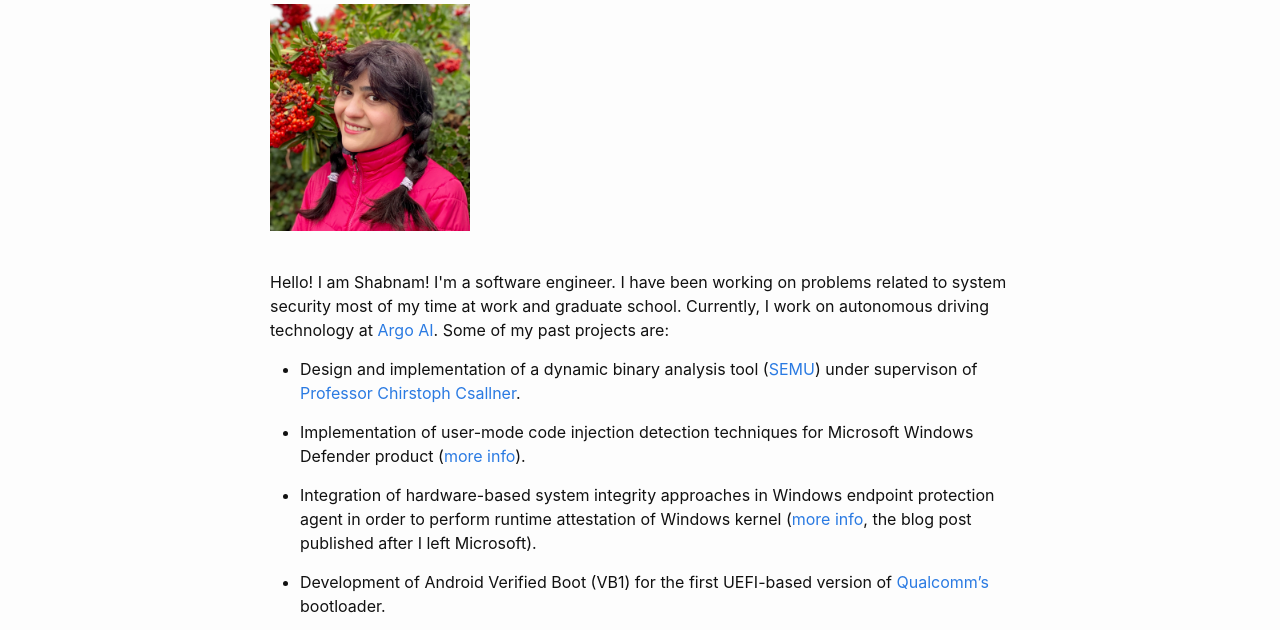
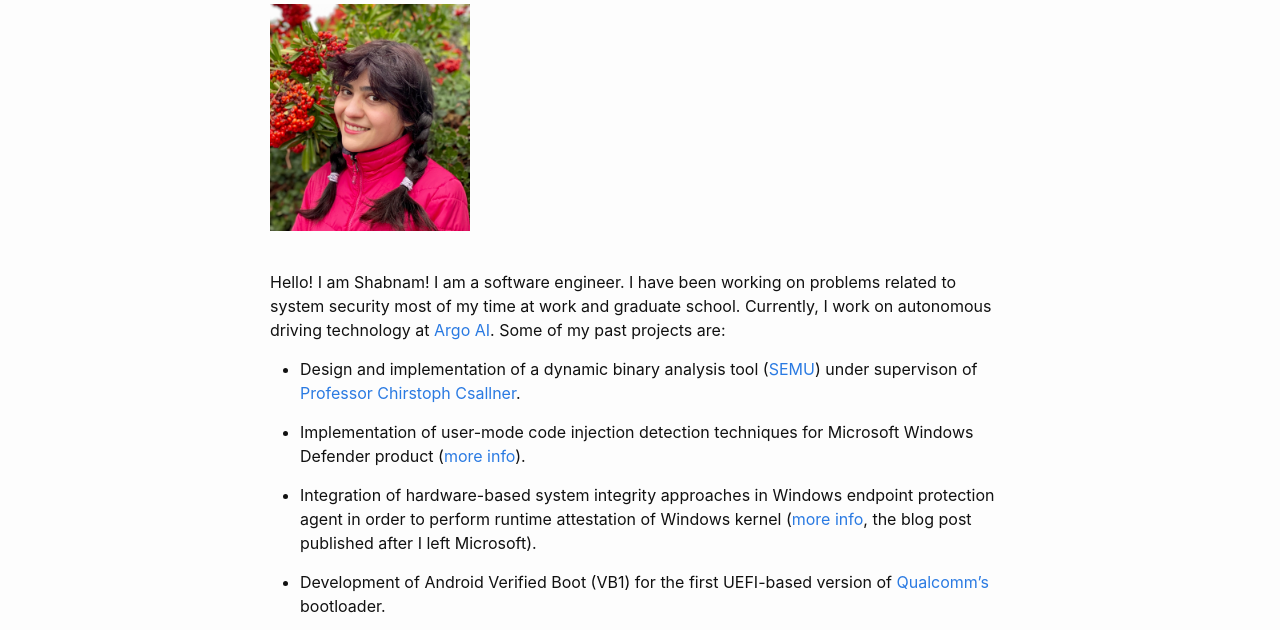
Before and after one commit to shabnam4b/shabnam4b.github.io, a plain HTML site: page about/index.html in a window 1280 px wide. Shown: the part 160-790 px from the top of the page. Drawn offline with Linux system fonts and the light colour scheme.

Commit message:
Revert "Too much "I am"!"
This reverts commit 034e430e2369d464d1b6510235ad6d6823921f70.

```diff
--- a/about/index.html
+++ b/about/index.html
@@ -45,7 +45,7 @@
     <p><img src="profile.jpeg" alt="drawing" width="200" />
     <br> <br>
 
-<p>Hello! I am Shabnam! I'm  a software engineer. I have been working on problems related to system security most of my time at work and graduate school. Currently, I work on autonomous driving technology at <a href="https://www.argo.ai/">Argo AI</a>. Some of my past projects are:</p>
+<p>Hello! I am Shabnam! I am a software engineer. I have been working on problems related to system security most of my time at work and graduate school. Currently, I work on autonomous driving technology at <a href="https://www.argo.ai/">Argo AI</a>. Some of my past projects are:</p>
 
 <ul>
   <li>
```
